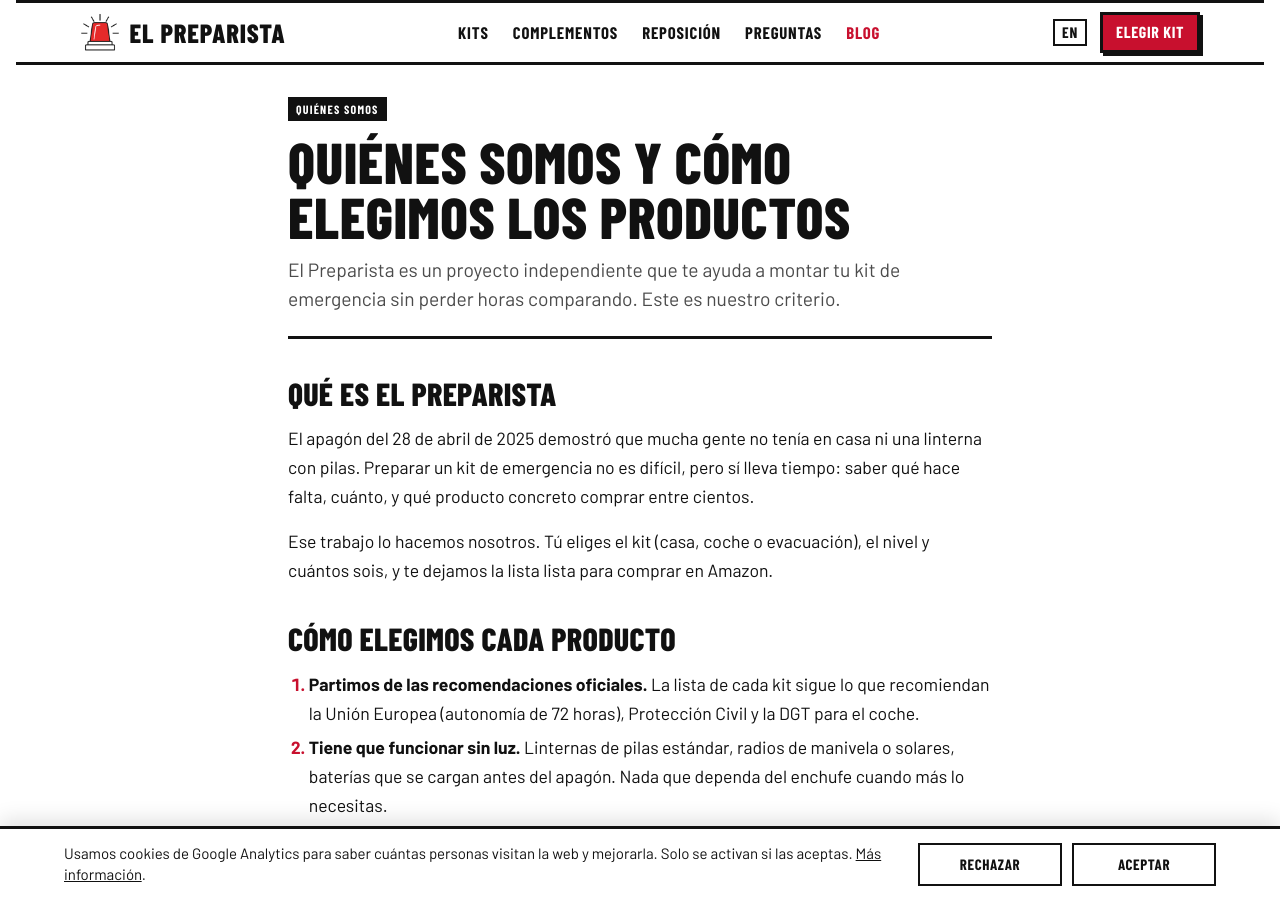
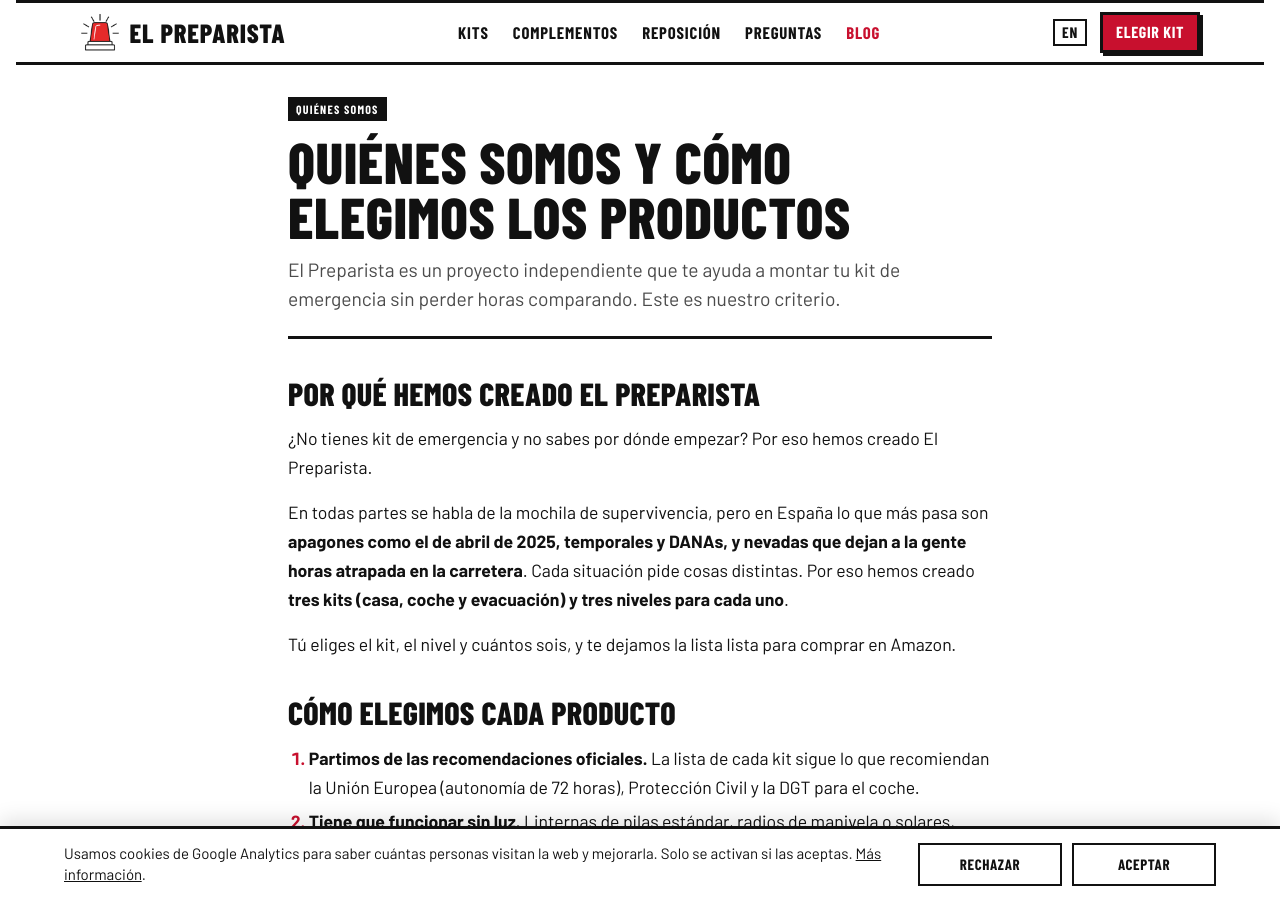
Before and after one commit to lucilayun-ux/elpreparista, a Jekyll site: the page built from quienes-somos.md, in a window 1280 px wide and 900 px high. Built offline with Jekyll 4.4.1, drawn with Linux system fonts in a browser that asks for light colours.

Commit message:
Quiénes somos: por qué hemos creado El Preparista (ES y EN)
Co-Authored-By: Claude Opus 5.5 <noreply@anthropic.com>
Claude-Session: https://claude.ai/code/session_01V7PVvrC8Dt7YxBNA65S9m6

```diff
--- a/quienes-somos.md
+++ b/quienes-somos.md
@@ -7,11 +7,13 @@ description: "El Preparista es un proyecto independiente que te ayuda a montar t
 cap: Quiénes somos
 ---
 
-## Qué es El Preparista
+## Por qué hemos creado El Preparista
 
-El apagón del 28 de abril de 2025 demostró que mucha gente no tenía en casa ni una linterna con pilas. Preparar un kit de emergencia no es difícil, pero sí lleva tiempo: saber qué hace falta, cuánto, y qué producto concreto comprar entre cientos.
+¿No tienes kit de emergencia y no sabes por dónde empezar? Por eso hemos creado El Preparista.
 
-Ese trabajo lo hacemos nosotros. Tú eliges el kit (casa, coche o evacuación), el nivel y cuántos sois, y te dejamos la lista lista para comprar en Amazon.
+En todas partes se habla de la mochila de supervivencia, pero en España lo que más pasa son **apagones como el de abril de 2025, temporales y DANAs, y nevadas que dejan a la gente horas atrapada en la carretera**. Cada situación pide cosas distintas. Por eso hemos creado **tres kits (casa, coche y evacuación) y tres niveles para cada uno**.
+
+Tú eliges el kit, el nivel y cuántos sois, y te dejamos la lista lista para comprar en Amazon.
 
 ## Cómo elegimos cada producto
 
```
Also changed, not shown: en/about.md (+5 -3 lines).
